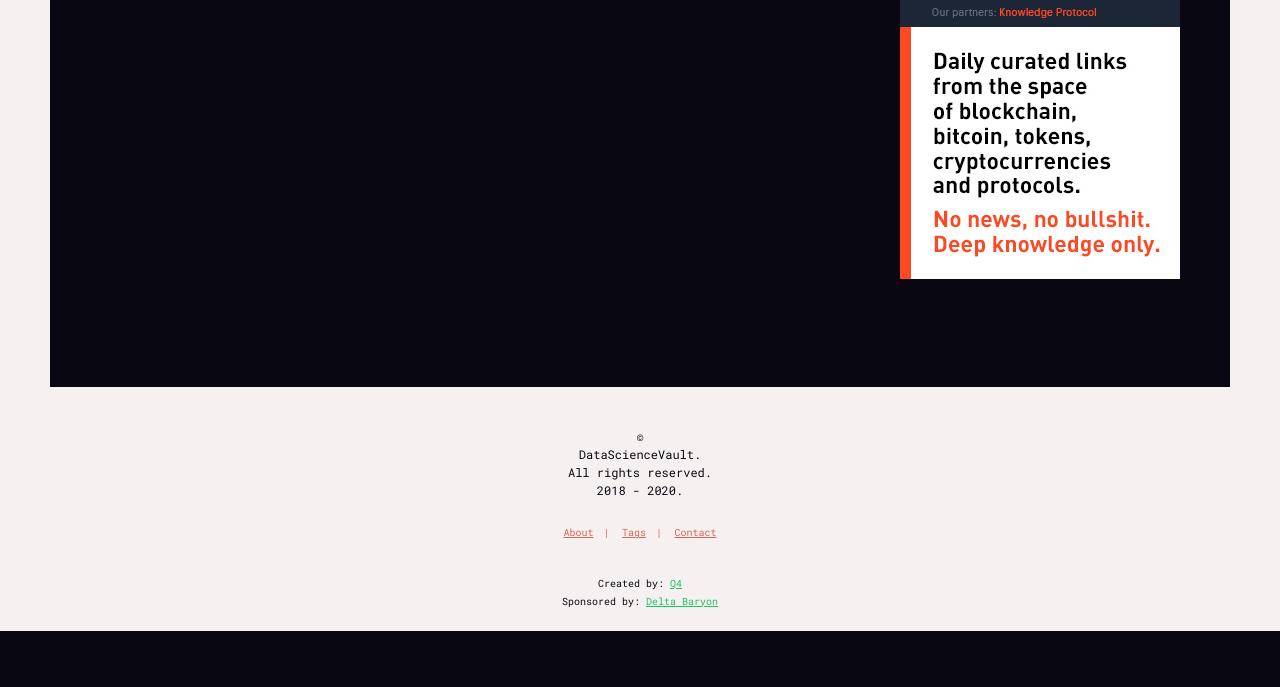
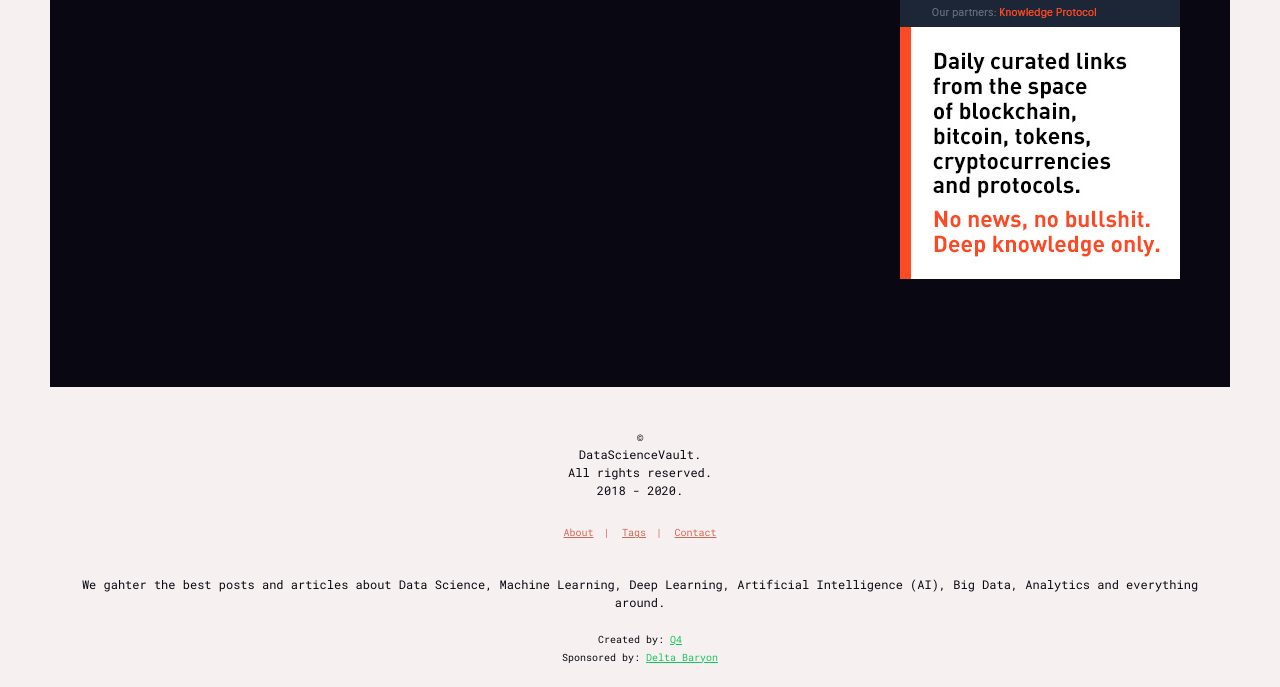
Before and after one commit to qu4ku/dshub-website, a Django app: page / in a window 1280 px wide. Shown: the part 981-1668 px from the top of the page. Before the commit the page ends 1612 px from the top, so only its background shows below. Run offline with Django 3.2, Linux system fonts and the light colour scheme; data that the repository does not hold is empty; some libraries are stand-ins or nearby versions.

Commit message:
footer description

```diff
--- a/src/static/css/styles.css
+++ b/src/static/css/styles.css
@@ -437,6 +437,14 @@ input[type=search] {
 	text-align: center;
 }
 
+.footer h1 {
+	font-family: 'Roboto Mono', monospace;
+	margin: 20px 20px 20px 20px;
+	font-size: 12px;
+	line-height: 18px;
+	text-align: center;
+}
+
 .footer img {
 	justify-self: center;
 	transform: translateX(-5px);
--- a/src/templates/base.html
+++ b/src/templates/base.html
@@ -129,6 +129,7 @@
 				<a href="mailto:datasciencevault@gmail.com">Contact</a>
 			</div>
 			<div class="footer__author">
+				<h1>We gahter the best posts and articles about Data Science, Machine Learning, Deep Learning, Artificial Intelligence (AI), Big Data, Analytics and everything around.</h1>
 				<p class="footer__author__created">Created by: <a class="deltabaryon" href="https://twitter.com/qu4ku" target="_blank">Q4</a></p>
 				<p>Sponsored by: <a class="deltabaryon" href="http://deltabaryon.com/" target="_blank">Delta Baryon</a></p>
 			</div>
```
